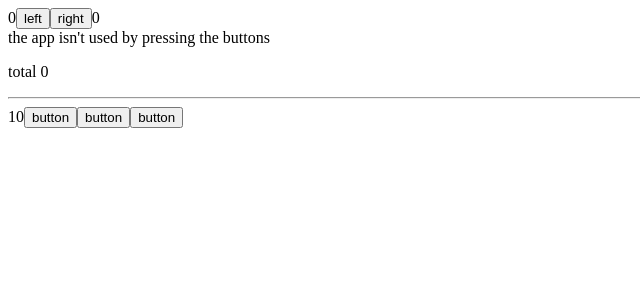
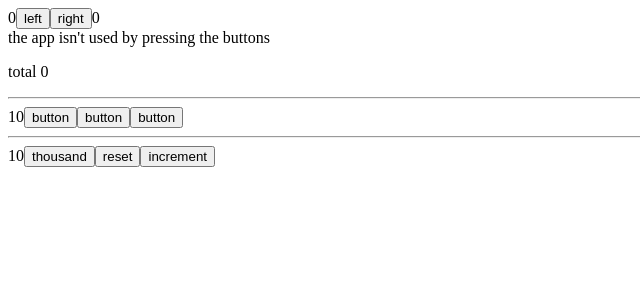
Before and after one commit to IsratJahan13/03-left-right, a React (Vite) app: page / in a window 1280 px wide. Shown: the top 300 px of the page, without its empty margins (0-640 px from the left). Built offline with nearby package versions, Linux system fonts and the light colour scheme.

Commit message:
created a function  setToValue,that returns another function

```diff
--- a/src/App.jsx
+++ b/src/App.jsx
@@ -28,6 +28,11 @@
       console.log('hello ', who)
     }
 
+    const setToValue = (newValue) => () => {
+      console.log('value now', newValue)
+      setValue(newValue)
+    }
+
 
   return (
     <div>
@@ -42,6 +47,12 @@
       <button onClick={hello('world')}>button</button>
       <button onClick={hello('react')}>button</button>
       <button onClick={hello('function')}>button</button>
+      <hr></hr>
+      {value}
+      <button onClick={setToValue(1000)}>thousand</button>
+      <button onClick={setToValue(0)}>reset</button>
+      <button onClick={setToValue(value + 1)}>increment</button>
+
     </div>
   )
 }
```
